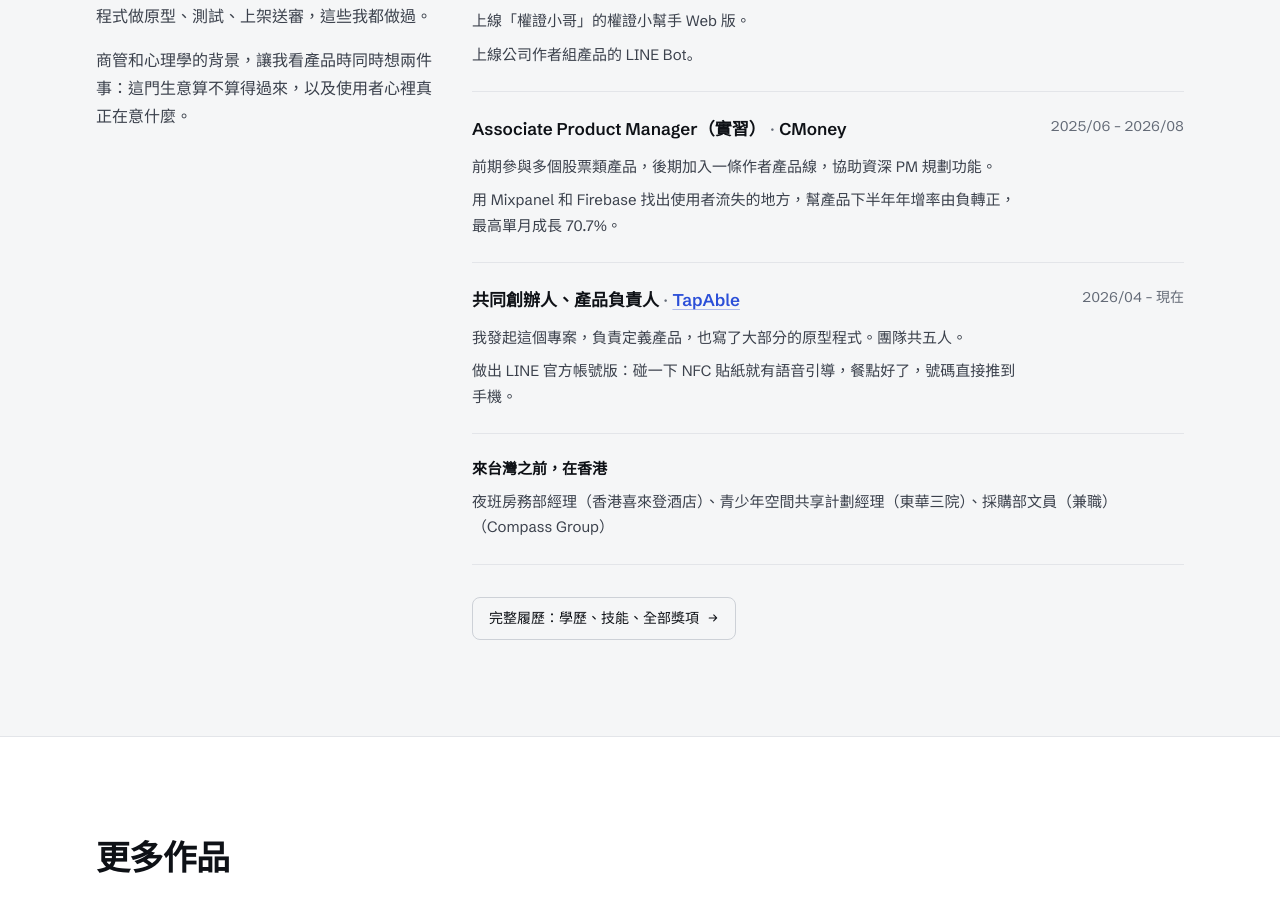
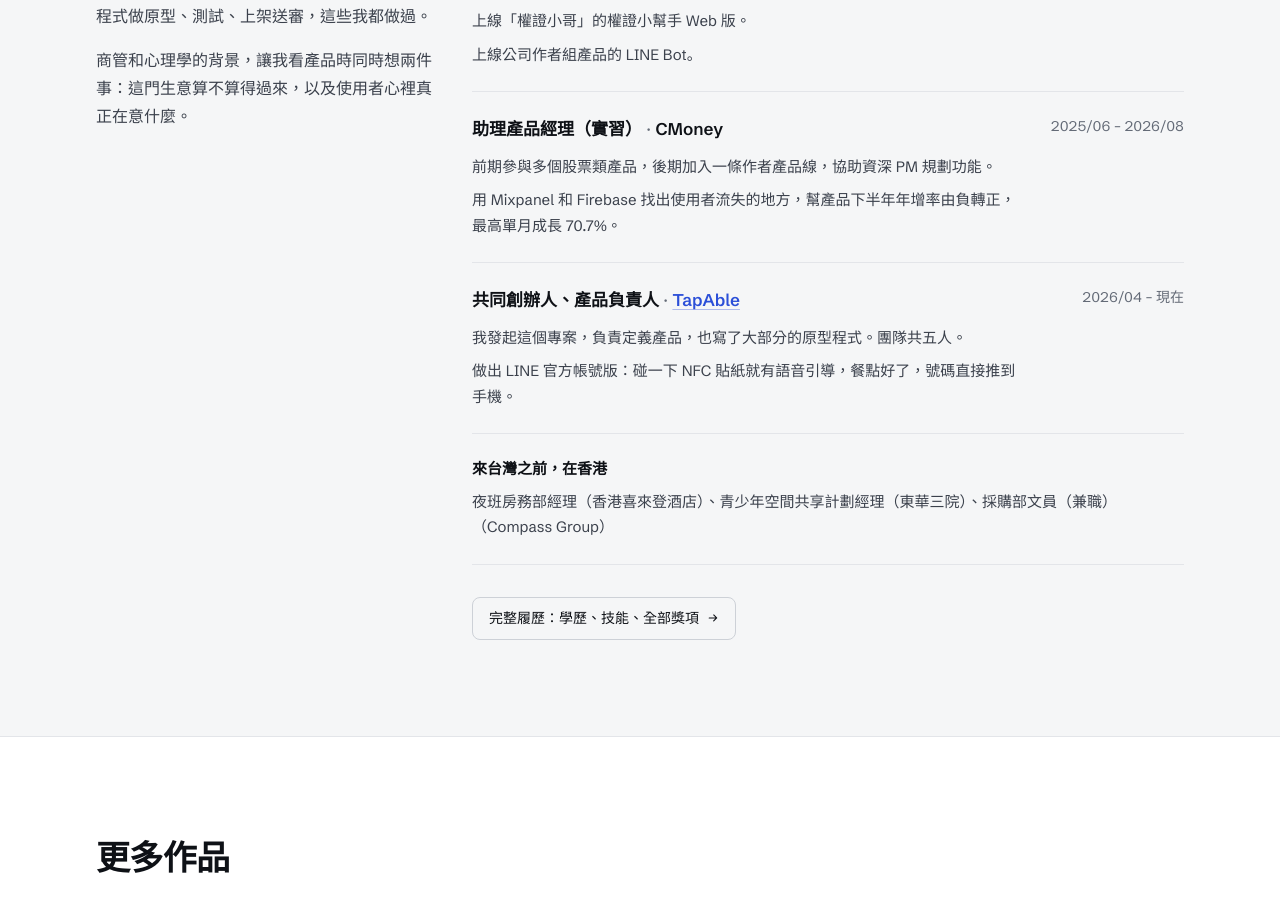
Before and after one commit to a96020183/ken-chui, a React (Vite) app: page / in a window 1280 px wide. Shown: the part 2650-3562 px from the top of the page. Built offline with nearby package versions, Linux system fonts and the light colour scheme.

Commit message:
fix: 實習職稱中文版改為助理產品經理（實習）
Co-Authored-By: Claude Opus 5.5 <noreply@anthropic.com>

```diff
--- a/src/data/profile.js
+++ b/src/data/profile.js
@@ -50,7 +50,7 @@ export const profile = {
     },
     {
       org: 'CMoney',
-      role: { zh: 'Associate Product Manager（實習）', en: 'Associate Product Manager (Intern)' },
+      role: { zh: '助理產品經理（實習）', en: 'Associate Product Manager (Intern)' },
       period: { zh: '2025/06 – 2026/08', en: 'Jun 2025 – Aug 2026' },
       points: [
         { zh: '前期參與多個股票類產品，後期加入一條作者產品線，協助資深 PM 規劃功能。', en: 'Worked on several stock-investing apps, then joined a creator product line to help a senior PM plan and ship features.' },
```
